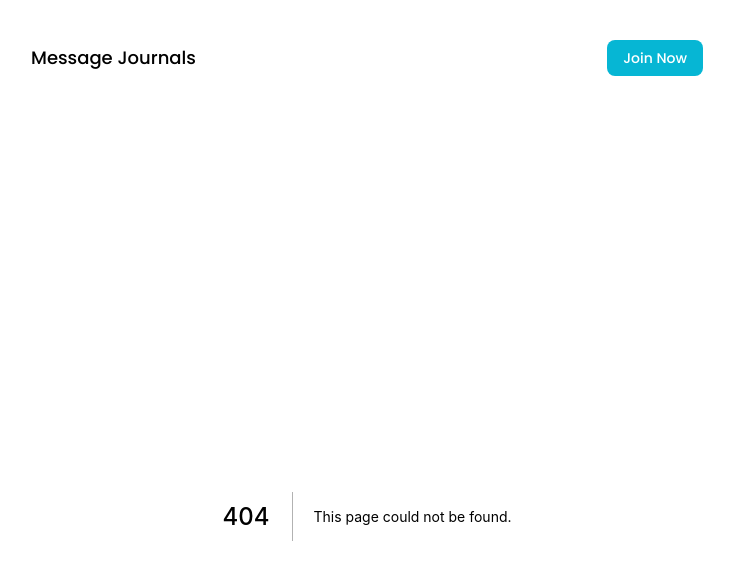
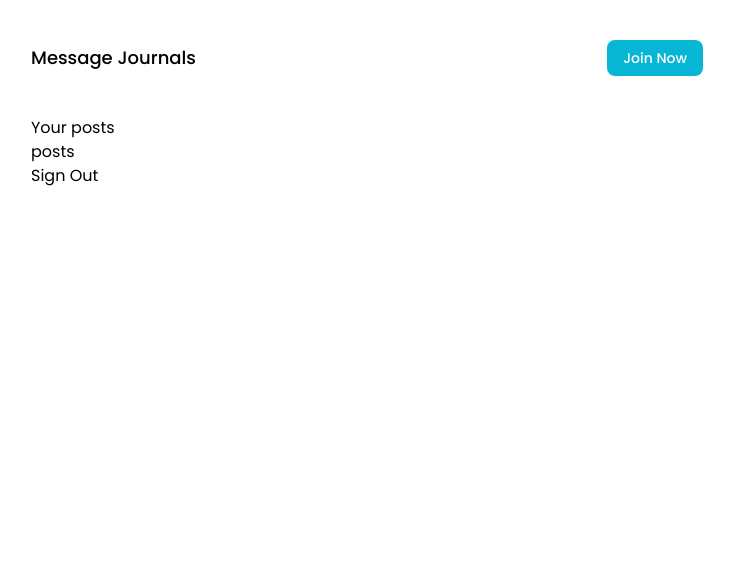
Before and after one commit to graceupongraceemi/react-message-journals, a Next.js app: page /dashboard in a window 1280 px wide. Before the commit this address had no page. Shown: the top 564 px of the page, without its empty margins (273-1007 px from the left). Built offline with nearby package versions, Linux system fonts and the light colour scheme; no server answers.

Commit message:
In the Nav.js, user authentification to post or join added and dashboard.js is created in pages

```diff
--- a/components/Nav.js
+++ b/components/Nav.js
@@ -1,17 +1,39 @@
 import Link from 'next/link';
+import { auth } from '../utils/firebase';
+import { useAuthState } from 'react-firebase-hooks/auth';
 
 const Nav = () => {
+  const [user, loading] = useAuthState(auth);
+  console.log(user);
+
   return (
     <nav className='flex justify-between items-center py-10'>
       <Link href='/'>
         <button className='text-lg font-medium'>Message Journals</button>
       </Link>
       <ul className='flex items-center gap-10'>
-        <Link href={'/auth/login'}>
-          <a className='py-2 px-4 text-sm bg-cyan-500 text-white rounded-lg font-medium ml-8'>
-            Join Now
-          </a>
-        </Link>
+        {!user && (
+          <Link href={'/auth/login'}>
+            <a className='py-2 px-4 text-sm bg-cyan-500 text-white rounded-lg font-medium ml-8'>
+              Join Now
+            </a>
+          </Link>
+        )}
+        {user && (
+          <div className='flex items-center gap-6'>
+            <Link href='/post'>
+              <button className='font-medium bg-cyan-500 text-white py-2 px-4 rounded-mg texts-sm'>
+                Post
+              </button>
+            </Link>
+            <Link href='/dashboard'>
+              <img
+                className='w-12 rounded-full cursor-pointer'
+                src={user.photoURL}
+              />
+            </Link>
+          </div>
+        )}
       </ul>
     </nav>
   );
--- /dev/null
+++ b/pages/dashboard.js
@@ -0,0 +1,11 @@
+const dashboard = () => {
+  return (
+    <div>
+      <h1>Your posts</h1>
+      <div>posts</div>
+      <button>Sign Out</button>
+    </div>
+  );
+};
+
+export default dashboard;
```
